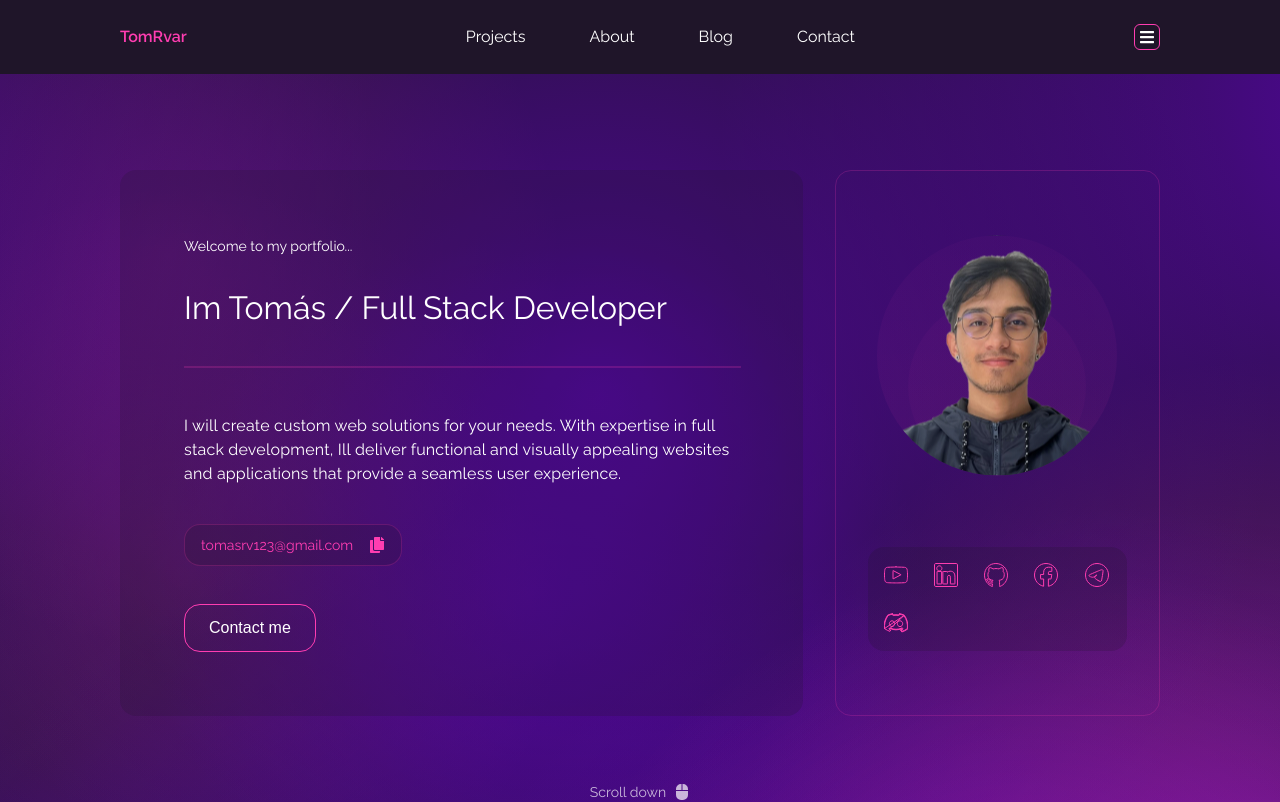
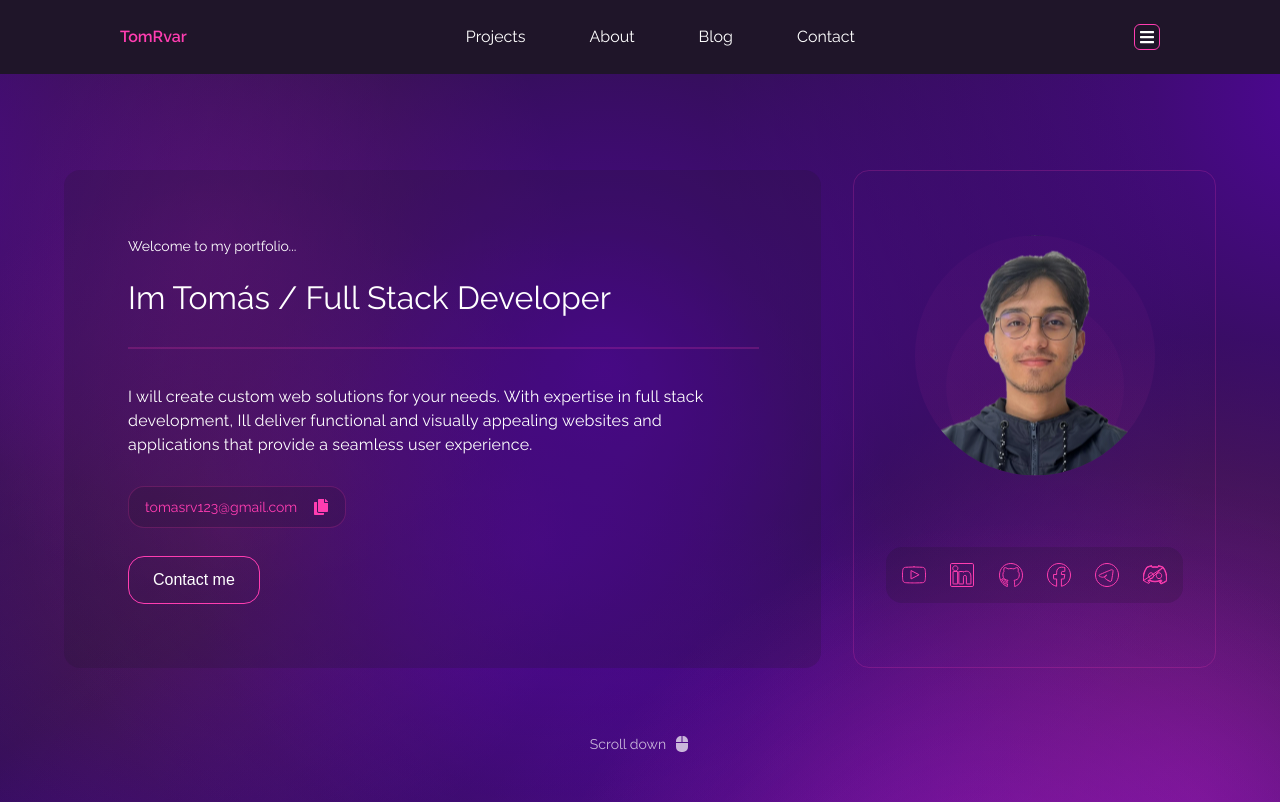
Before and after one commit to Tomasrv333/react-portfolio, a React (Vite) app: page / in a window 1280 px wide. Shown: the top 802 px of the page. Built offline with nearby package versions, Linux system fonts and the light colour scheme.

Commit message:
container padding

```diff
--- a/src/index.scss
+++ b/src/index.scss
@@ -19,6 +19,10 @@ body {
   align-items: center;
   gap: $s64;
   padding: $s96 $s120;
+
+  @include for-tablet-portrait-up {
+    padding: $s96 $s64;
+  }
 }
 
 // :root {
```
